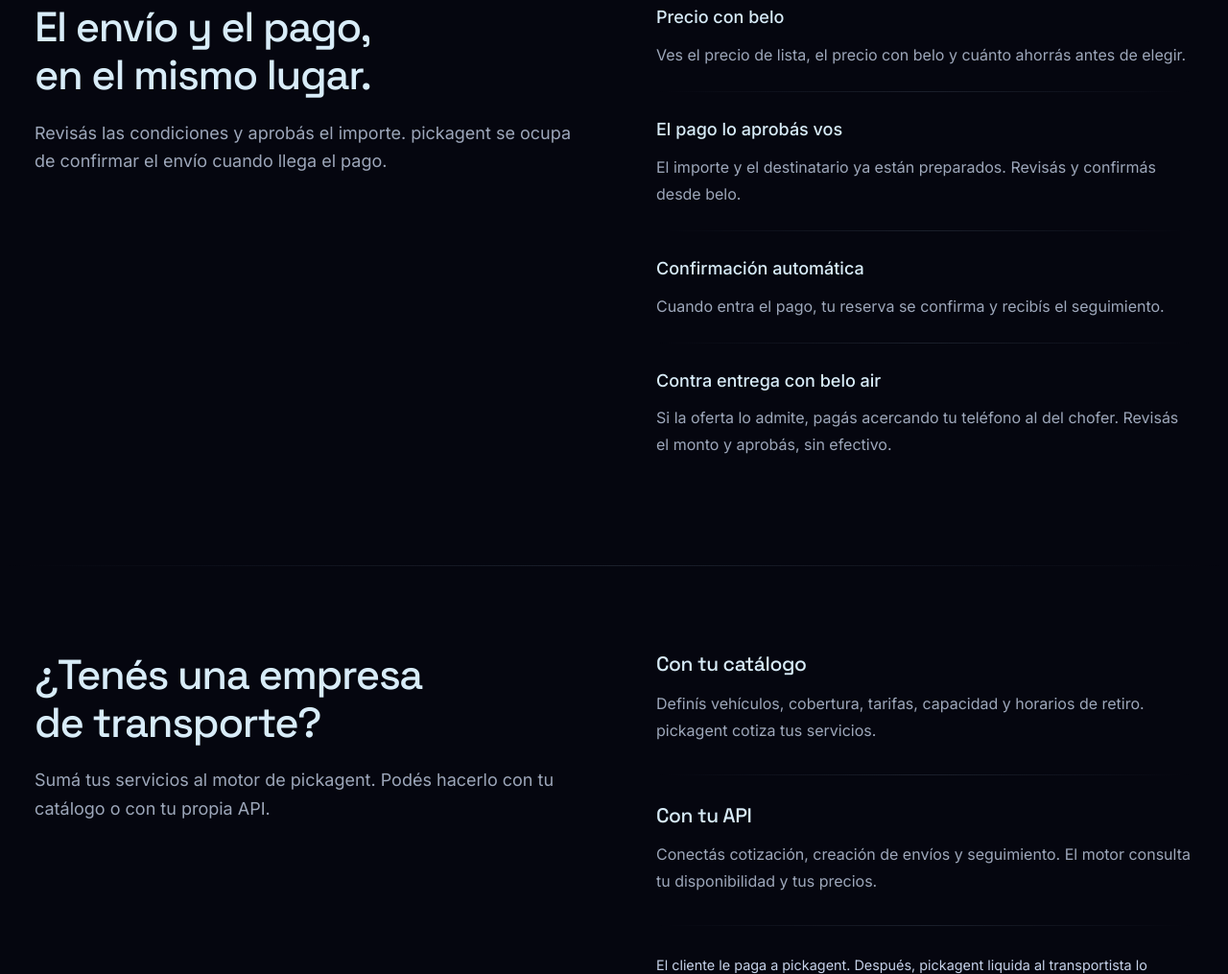
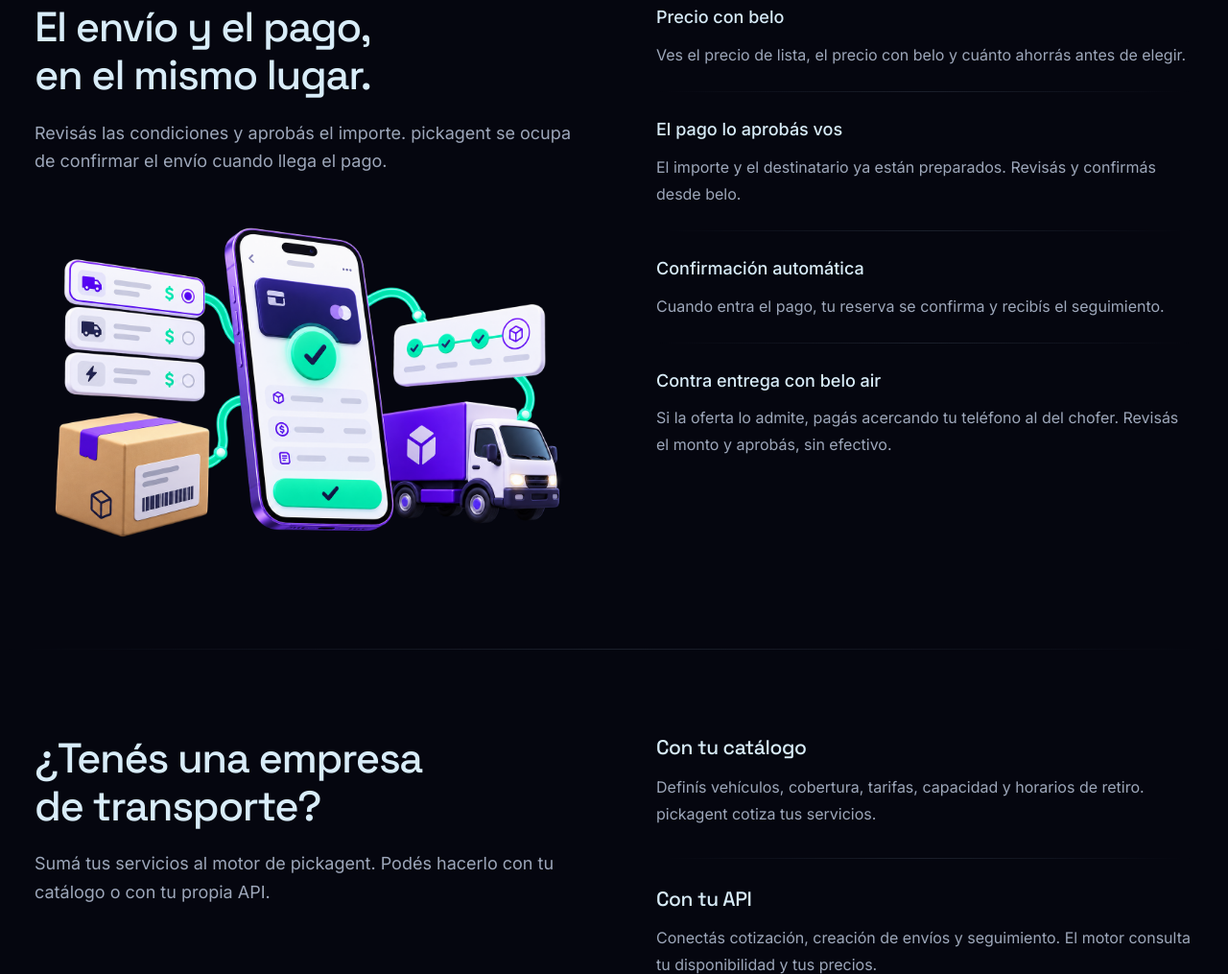
Before and after one commit to ervinwilneder/pickagent, a website built with Vite: page interfaces/web/agente/pantalla/index.html in a window 1280 px wide. Shown: the part 1447-2462 px from the top of the page at 96% size. Built offline with nearby package versions, Linux system fonts and the light colour scheme.

Commit message:
Incorpora ilustración en la sección de envíos y pagos

```diff
--- a/interfaces/web/agente/pantalla/index.html
+++ b/interfaces/web/agente/pantalla/index.html
@@ -67,6 +67,7 @@
         <div class="encabezado">
           <h2 id="titulo-belo">El envío y el pago,<br>en el mismo lugar.</h2>
           <p>Revisás las condiciones y aprobás el importe. pickagent se ocupa de confirmar el envío cuando llega el pago.</p>
+          <img class="ilustracion-pagos" src="/images/envios-y-pagos.png" width="1536" height="1024" alt="Pago de un envío confirmado en un teléfono, junto a una caja y un camión." loading="lazy" decoding="async">
         </div>
         <dl class="beneficios">
           <div><dt>Precio con belo</dt><dd>Ves el precio de lista, el precio con belo y cuánto ahorrás antes de elegir.</dd></div>
--- a/interfaces/web/agente/pantalla/src/landing.css
+++ b/interfaces/web/agente/pantalla/src/landing.css
@@ -61,6 +61,7 @@
 .numero { display: block; margin-bottom: 8px; color: var(--tenue); font: 400 28px/1.2 var(--display); }
 .pasos p { color: var(--tenue); font-size: 16px; line-height: 1.75; }
 .pagos, .transportistas { display: grid; grid-template-columns: minmax(0, 1fr) minmax(0, 1fr); gap: 88px; }
+.ilustracion-pagos { display: block; width: min(100%, 560px); height: auto; margin-top: 12px; justify-self: center; }
 .beneficios { min-width: 0; }
 .beneficios > div { display: grid; gap: 10px; padding-block: 24px; border-top: 1px solid var(--linea); border-image: var(--divisor-horizontal) 1; }
 .beneficios > div:first-child { padding-top: 0; border-top: 0; }
```
Also changed, not shown: .development/designs/landing-authkit.md, interfaces/web/agente/pantalla/public/images/envios-y-pagos.png (added).
